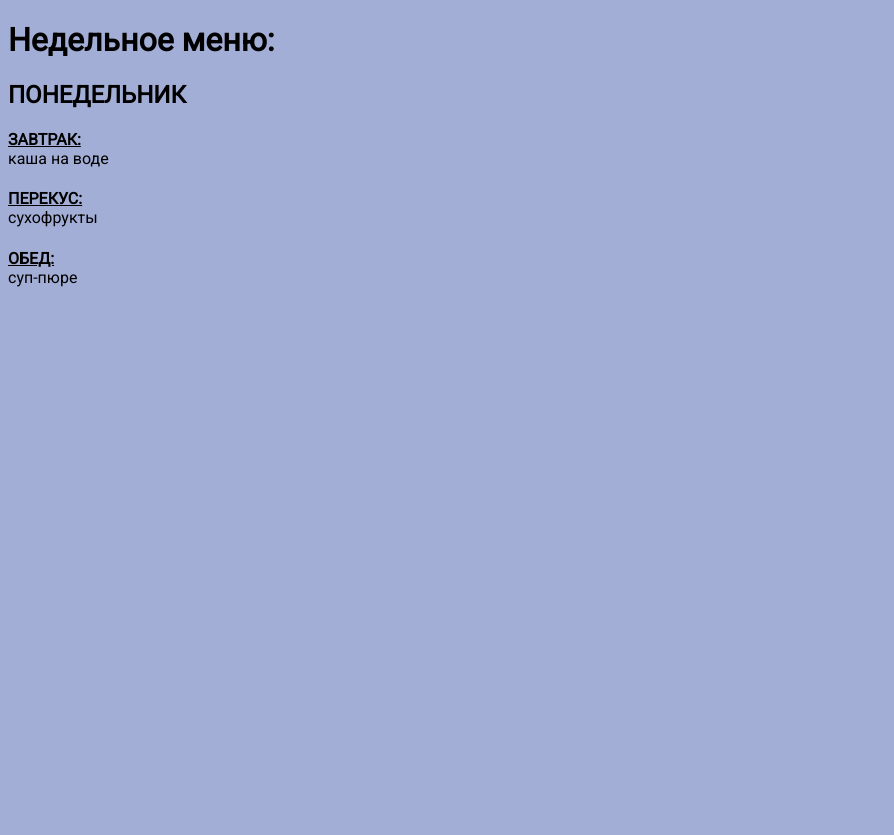
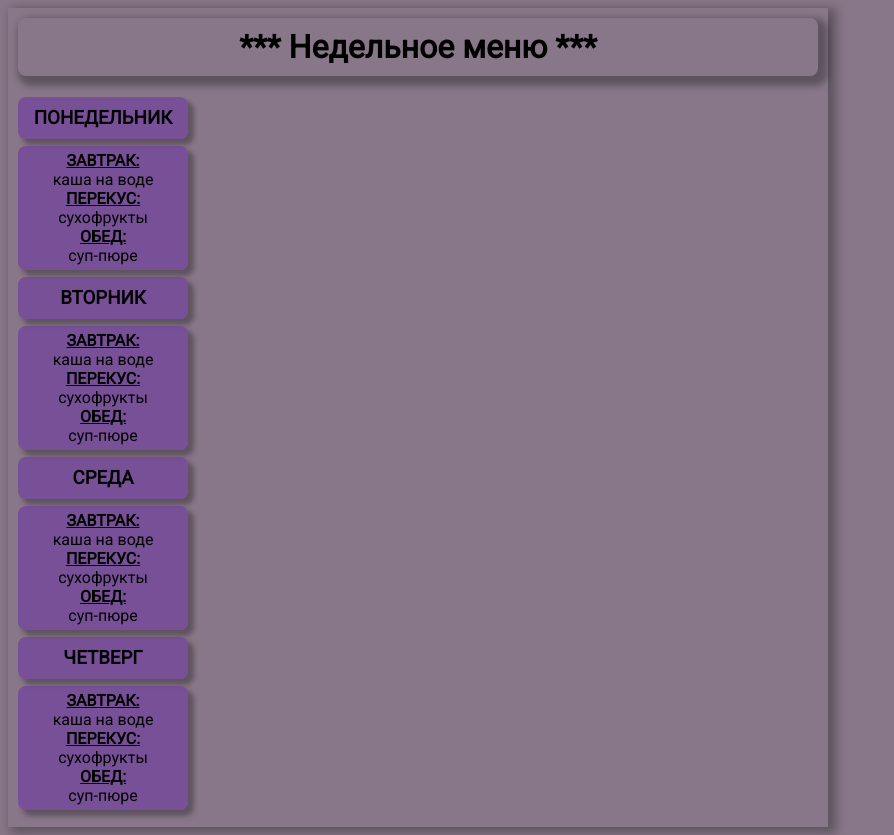
Before and after one commit to osmaav/healthy-diet, a plain HTML site: page index.html in a window 1280 px wide. Shown: the whole page, without its empty margins (0-894 px from the left). Before the commit the page ends 800 px from the top, so only its background shows below. Drawn offline with Linux system fonts and the light colour scheme.

Commit message:
update style.css

```diff
--- a/index.html
+++ b/index.html
@@ -8,9 +8,18 @@
     <title>Dayly menu</title>
   </head>
   <body>
-    <div><h1>Недельное меню:</h1></div>
+    <div class="header"><h1>*** Недельное меню ***</h1></div>
+    <div class="box-model">
+      <div>1</div>
+      <div>2</div>
+      <div>3</div>
+      <div>4</div>
+      <div>5</div>
+    </div>
+    <div class="container">
       <div class="days">
-      <h2>Понедельник</h2>
+        <h3>Понедельник</h3>
+      </div>
     </div>
     <div class="container">
       <div class="period">
@@ -18,7 +27,6 @@
       </div>
       <div class="recipeTitle">
         <p>Каша на воде</p>
-      </div>
       </div>
       <div class="period">
         <h4>Перекус:</h4>
@@ -32,5 +40,90 @@
       <div class="recipeTitle">
         <p>Суп-пюре</p>
       </div>
+    </div>
+    <!-- </div> -->
+    <div>
+      <div class="container">
+        <div class="days">
+          <h3>Вторник</h3>
+        </div>
+      </div>
+      <div class="container">
+        <div class="period">
+          <h4>Завтрак:</h4>
+        </div>
+        <div class="recipeTitle">
+          <p>Каша на воде</p>
+        </div>
+        <div class="period">
+          <h4>Перекус:</h4>
+        </div>
+        <div class="recipeTitle">
+          <p>Сухофрукты</p>
+        </div>
+        <div class="period">
+          <h4>Обед:</h4>
+        </div>
+        <div class="recipeTitle">
+          <p>Суп-пюре</p>
+        </div>
+      </div>
+    </div>
+    <div>
+      <div class="container">
+        <div class="days">
+          <h3>Среда</h3>
+        </div>
+      </div>
+      <div class="container">
+        <div class="period">
+          <h4>Завтрак:</h4>
+        </div>
+        <div class="recipeTitle">
+          <p>Каша на воде</p>
+        </div>
+        <div class="period">
+          <h4>Перекус:</h4>
+        </div>
+        <div class="recipeTitle">
+          <p>Сухофрукты</p>
+        </div>
+        <div class="period">
+          <h4>Обед:</h4>
+        </div>
+        <div class="recipeTitle">
+          <p>Суп-пюре</p>
+        </div>
+      </div>
+    </div>
+    <div>
+      <div class="container">
+        <div class="days">
+          <h3>Четверг</h3>
+        </div>
+      </div>
+      <div class="container">
+        <div class="period">
+          <h4>Завтрак:</h4>
+        </div>
+        <div class="recipeTitle">
+          <p>Каша на воде</p>
+        </div>
+        <div class="period">
+          <h4>Перекус:</h4>
+        </div>
+        <div class="recipeTitle">
+          <p>Сухофрукты</p>
+        </div>
+        <div class="period">
+          <h4>Обед:</h4>
+        </div>
+        <div class="recipeTitle">
+          <p>Суп-пюре</p>
+        </div>
+      </div>
+    </div>
+    <!-- </div> -->
+    <!-- </div> -->
   </body>
 </html>
--- a/style.css
+++ b/style.css
@@ -1,27 +1,74 @@
 @import url('https://fonts.googleapis.com/css2?family=Roboto&display=swap');
+
 body {
-  background-color: rgba(116, 134, 192, 0.664);
+  background-color: #887788;
   font: normal 16px 'Roboto', sans-serif;
+  max-width: 800px;
+  box-shadow: 5px 3px 10px 3px rgba(0, 0, 0, 0.3);
+  padding: 10px;
+}
+
+.header {
+  align-self: center;
+  display: block;
+  margin: 0;
+}
+
+.box-model > div {
+  box-sizing: border-box;
+  float: left;
+  margin: 3px;
+  background-color: aqua;
+  width: 15%;
+  display: none;
 }
 
 .container {
-  /* display: block; */
-  /* margin: 0; */
+  width: 20%;
+  background-color: rgba(112, 63, 158, 0.699);
+  border-radius: 0.5rem;
+  text-align: center;
+  box-shadow: 5px 5px 5px 1px rgba(0, 0, 0, 0.3);
+  margin-bottom: 7px;
+  padding: 5px;
 }
 .days {
+  margin: 0px;
+  padding: 5px;
+  /* border-style: double; */
+  border-radius: 0.5rem;
   text-transform: uppercase;
+  /* background-color: rgb(90, 118, 207); */
 }
 .period {
+  margin: 0px;
   text-transform: uppercase;
   text-decoration: underline;
 }
 .recipeTitle {
+  margin: 0px;
   text-transform: lowercase;
+}
+
+h1 {
+  box-shadow: 5px 5px 7px 5px rgba(0, 0, 0, 0.3);
+  padding: 10px;
+  margin-top: 0;
+  text-align: center;
+  border-radius: 0.5rem;
+}
+
+h3 {
+  font-weight: bold;
+  margin: 0px;
 }
 
 h4 {
   margin-bottom: 0;
+  margin-top: 10px;
+  margin: 0px;
 }
+
 p {
   margin: 0;
 }
```
Lines whose indentation alone changed are shown as unchanged.
